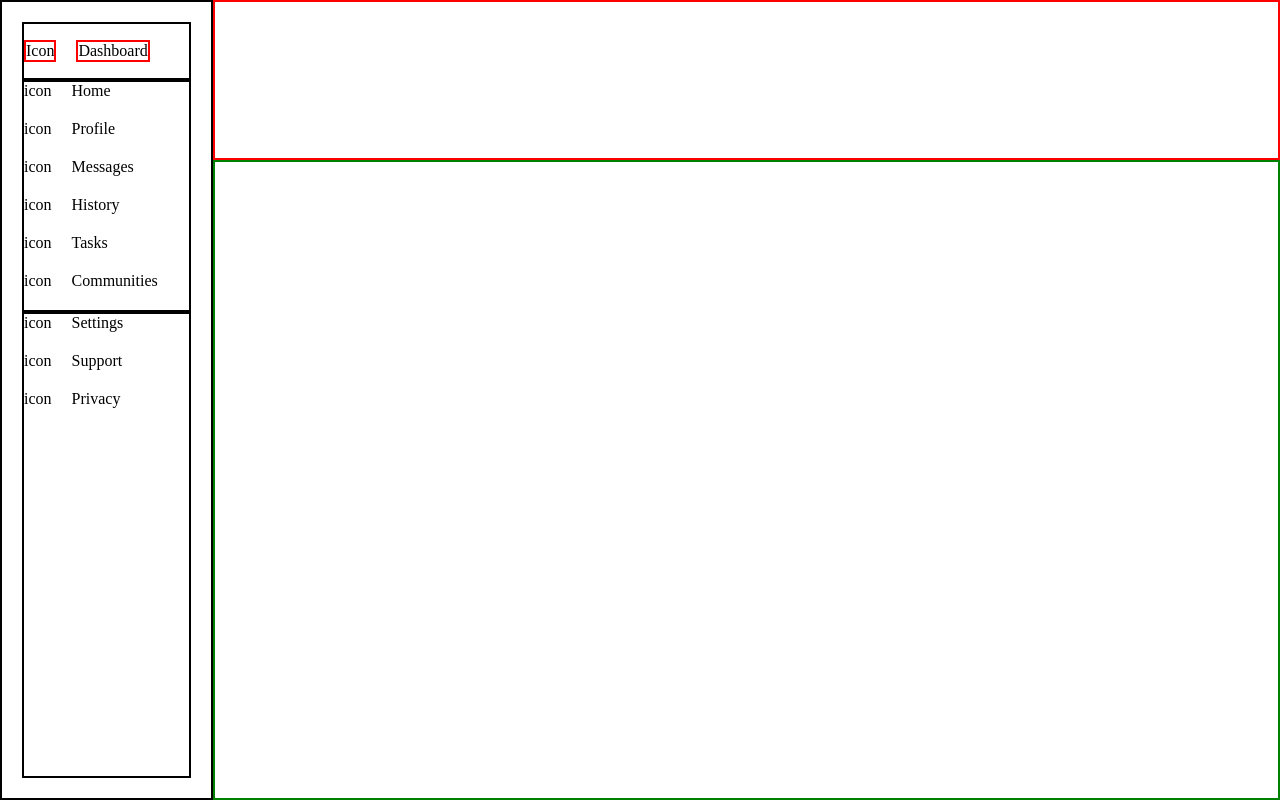
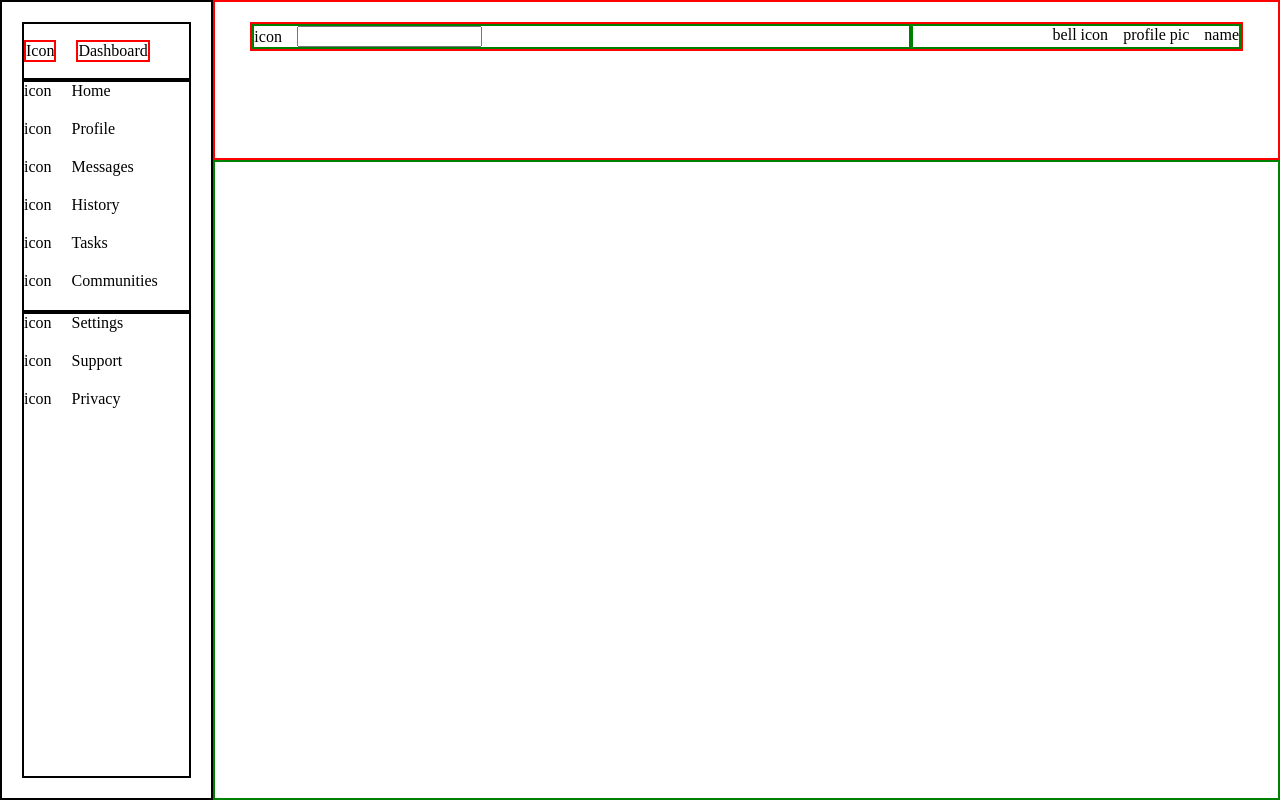
Before and after one commit to v-sudo29/admin-dashboard, a plain HTML site: page index.html in a window 1280 px wide. Drawn offline with Linux system fonts and the light colour scheme.

Commit message:
Use grid and flexbox to lay out header content

```diff
--- a/index.html
+++ b/index.html
@@ -55,7 +55,20 @@
         </div>
     </div>
     <div class="header-container">
+        <div class="header-top">
+            <div class="icon-search-bar">
+                <div>icon</div>
+                <div><input type="text" id="search-bar" name="search"></div>
+            </div>
+            <div class="notification-picture-name">
+                <div>bell icon</div>
+                <div>profile pic</div>
+                <div>name</div>
+            </div>
+        </div>
+        <div class="header-bottom">
 
+        </div>
     </div>
     <div class="main-content-container">
 
--- a/style.css
+++ b/style.css
@@ -58,14 +58,41 @@ body {
     /* Bottom Nav Links */
     .nav-links2 {
         border: 2px solid black;
-
-
     }
 
 /* Header */
 .header-container {
     border: 2px solid red;
+
+    padding: 20px 35px;
 }
+
+    /* Top Half */
+    .header-top {
+        border: 2px solid red;
+
+        display: grid;
+        grid-template-columns: 2fr 1fr;
+    }
+
+        /* Search Bar */
+        .icon-search-bar {
+            border: 2px solid green;
+
+            display: flex;
+            align-items: center;
+            gap: 15px;
+        }
+
+        /* Notification Pfp Name */
+        .notification-picture-name {
+            border: 2px solid green;
+            display: flex;
+            justify-content: flex-end;
+            gap: 15px;
+        }
+
+    /* Bottom Half */
 
 /* Main Content */
 .main-content-container {
```
